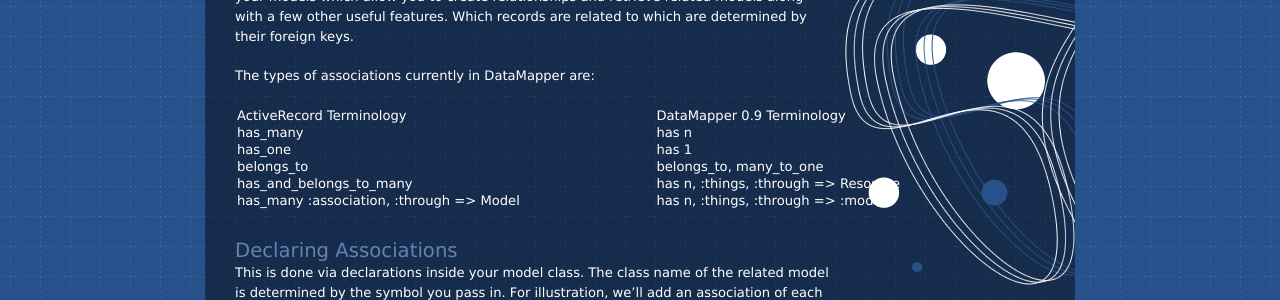
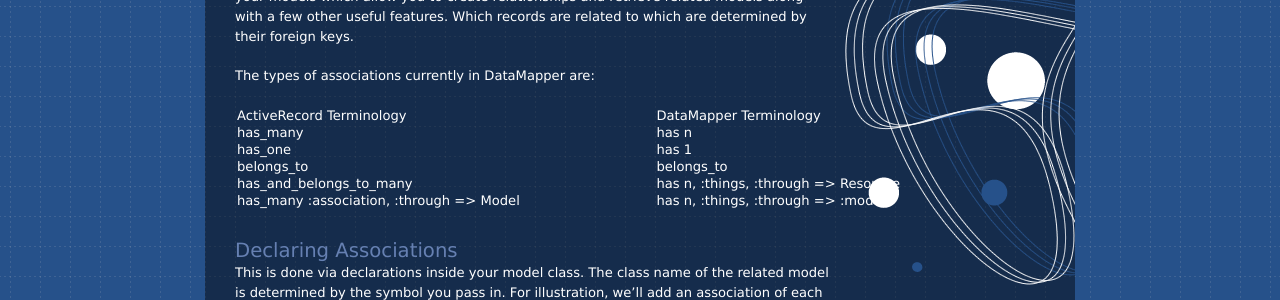
Before and after one commit to datamapper/datamapper.github.com, a Jekyll site: the page built from docs/associations.markdown, in a window 1280 px wide and 900 px high. Shown: the part 293-593 px from the top of the window. Built offline with Jekyll 4.4.1, drawn with Linux system fonts in a browser that asks for light colours.

Commit message:
Updated associations table for 0.10.x

```diff
--- a/docs/associations.markdown
+++ b/docs/associations.markdown
@@ -20,7 +20,7 @@ The types of associations currently in DataMapper are:
   <thead>
     <tr>
       <td>ActiveRecord Terminology</td>
-      <td>DataMapper 0.9 Terminology</td>
+      <td>DataMapper Terminology</td>
     </tr>
   </thead>
   <tbody>
@@ -34,7 +34,7 @@ The types of associations currently in DataMapper are:
     </tr>
     <tr>
       <td>belongs_to</td>
-      <td>belongs_to, many_to_one</td>
+      <td>belongs_to</td>
     </tr>
     <tr>
       <td>has_and_belongs_to_many</td>
```
